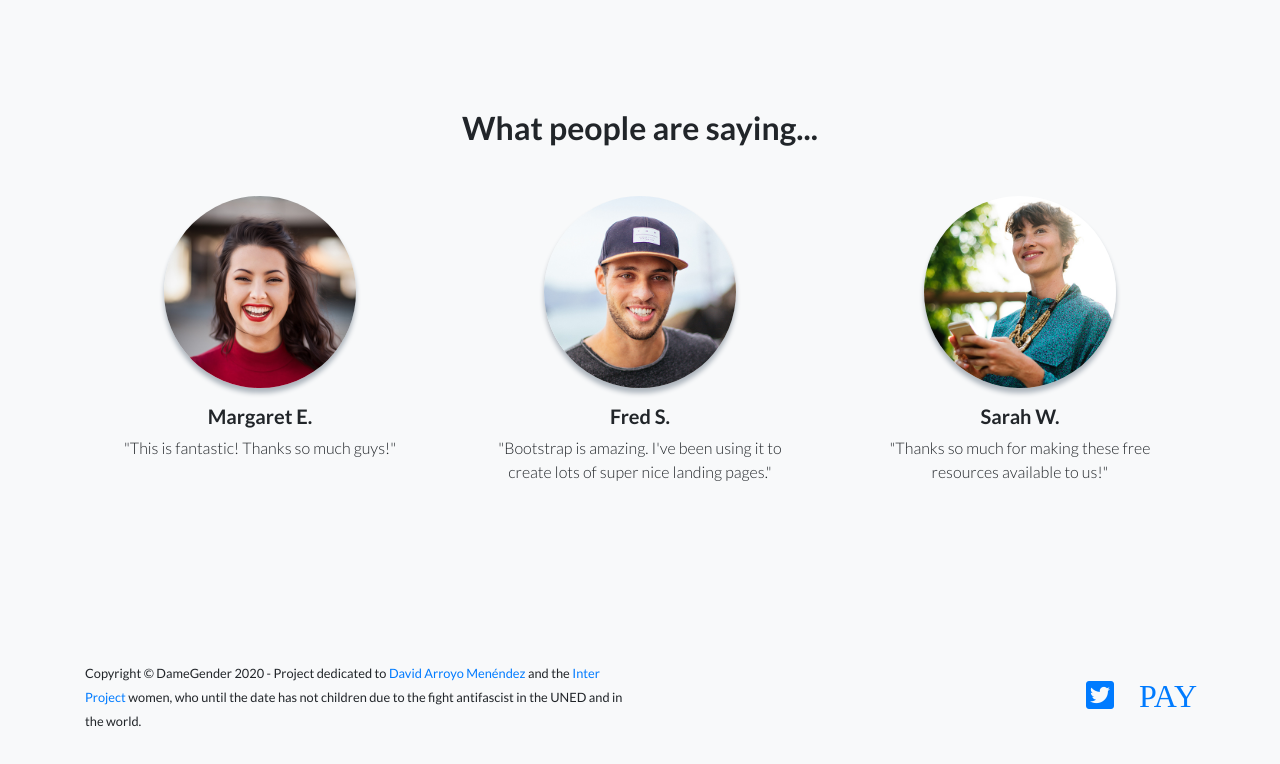
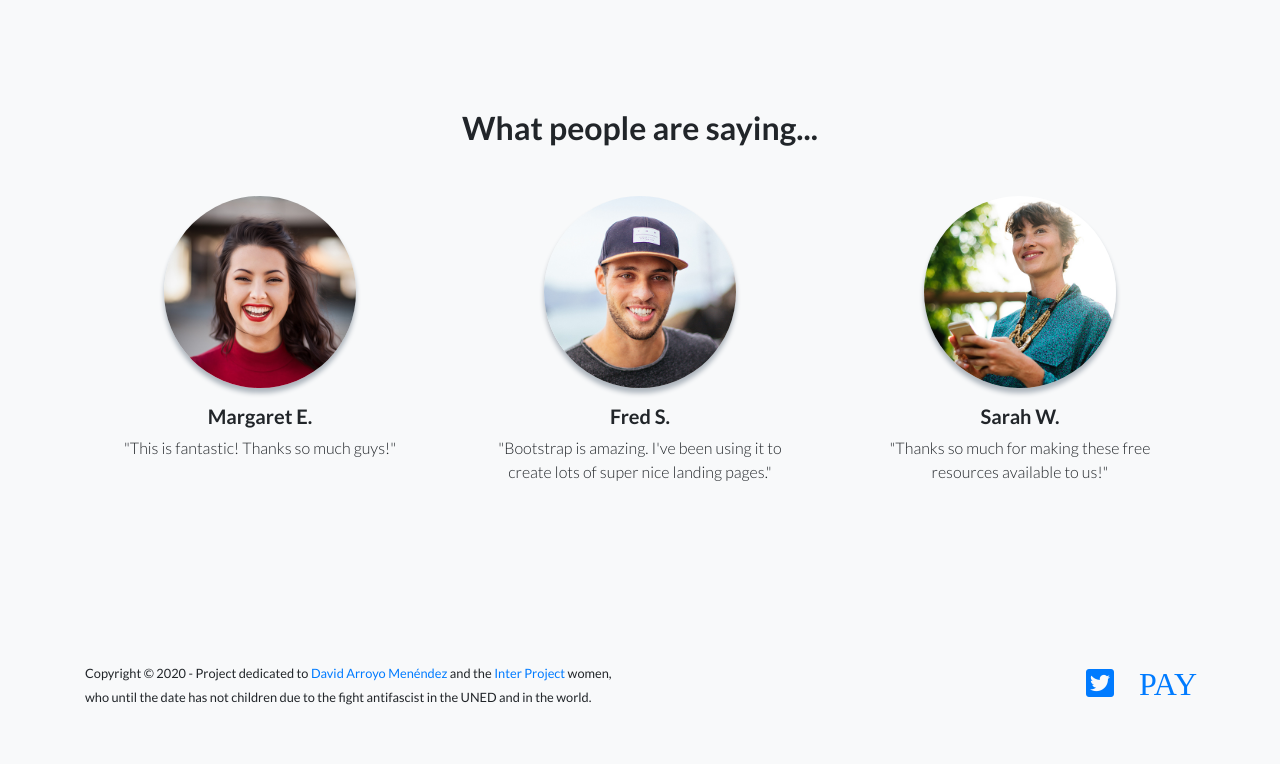
Before and after one commit to davidam/damelibraries-web, a website: page index.html in a window 1280 px wide. Shown: the part 2574-3338 px from the top of the page. Drawn offline with Linux system fonts and the light colour scheme.

Commit message:
index.html: fix bug in the last commit

```diff
--- a/index.html
+++ b/index.html
@@ -246,7 +246,7 @@
           <!--     <a href="#">Privacy Policy</a> -->
           <!--   </li> -->
           <!-- </ul> -->
-	  <small>Copyright &copy; DameGender 2020 - Project dedicated to <a href="http://www.davidam.com">David Arroyo Menéndez</a> and the <a href="https://www2.uned.es/grupointer/inter.html">Inter Project</a> women, who until the date has not children due to the fight antifascist in the UNED and in the world.</small>
+	  <small>Copyright &copy; 2020 - Project dedicated to <a href="http://www.davidam.com">David Arroyo Menéndez</a> and the <a href="https://www2.uned.es/grupointer/inter.html">Inter Project</a> women, who until the date has not children due to the fight antifascist in the UNED and in the world.</small>
         </div>
         <div class="col-lg-6 h-100 text-center text-lg-right my-auto">
           <ul class="list-inline mb-0">
```
